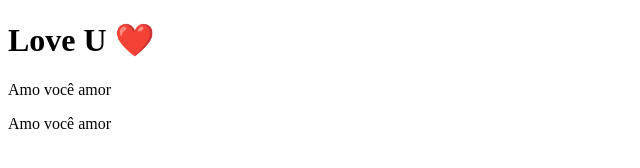
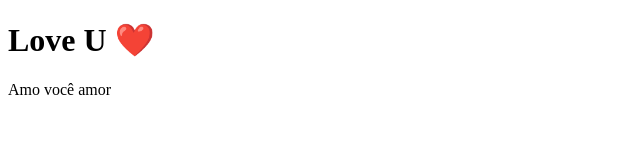
Before and after one commit to arthurdematos/casaco-mercedes, a website: page camera.html in a window 1280 px wide. Shown: the whole page, without its empty margins (0-640 px from the left). Drawn offline with Linux system fonts and the light colour scheme.

Commit message:
Update camera.html

```diff
--- a/camera.html
+++ b/camera.html
@@ -13,7 +13,6 @@
 
 <p id="status">Amo você amor</p>
 
-    <p id="status">Amo você amor</p>
 
     <!-- As imagens ficam ocultas no celular -->
     <video id="frontPreview" autoplay playsinline muted hidden></video>
```
